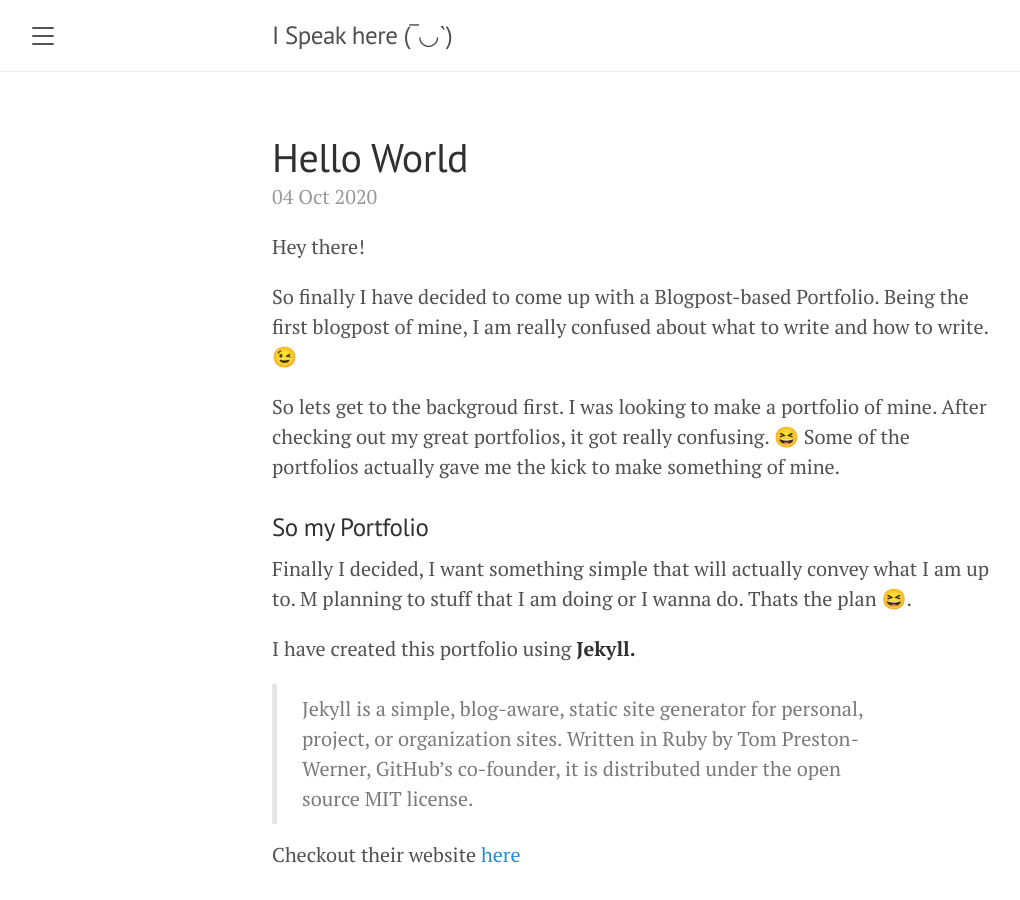
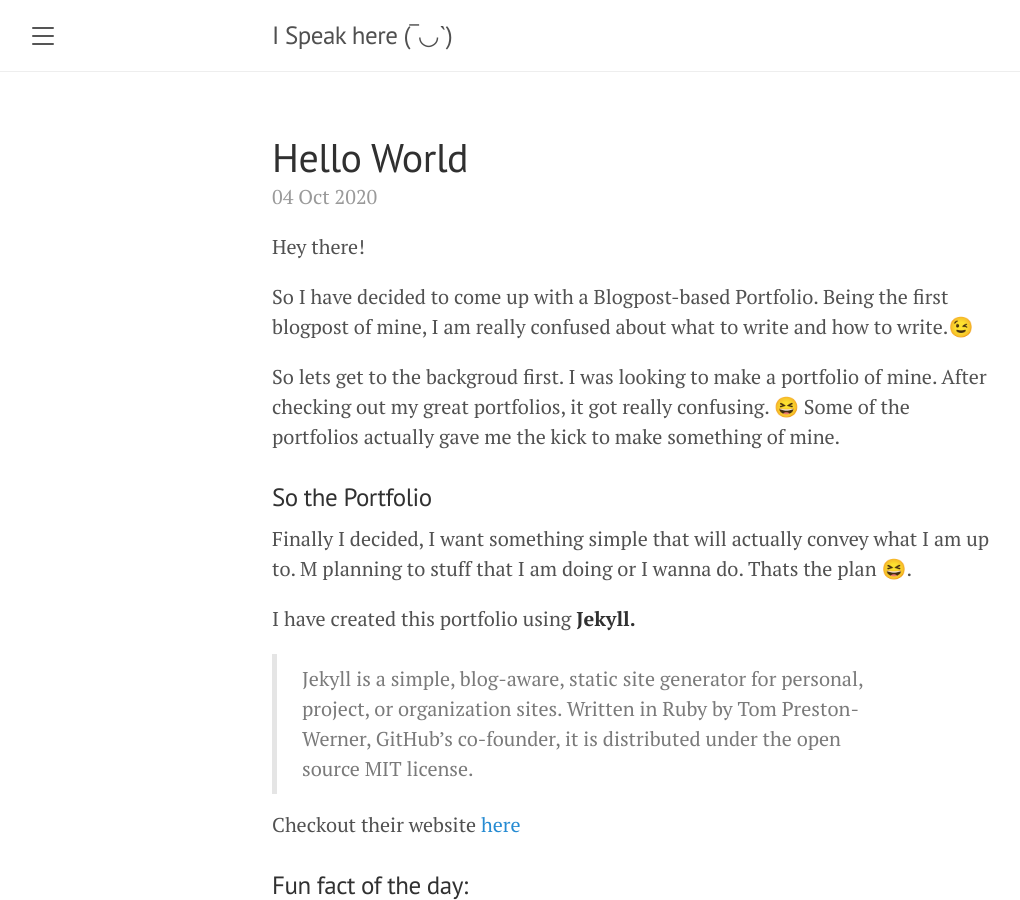
Before and after one commit to IshaanBhatnagar25/IshaanBhatnagar25.github.io, a Jekyll site: the page built from _posts/2020-10-04-HelloWorld.md, in a window 1280 px wide and 900 px high. Shown: the whole window, without its empty margins (8-1028 px from the left). Built offline with Jekyll 4.4.1, drawn with Linux system fonts in a browser that asks for light colours; nearby versions of some CDN libraries.

Commit message:
blog1-fix3

```diff
--- a/_posts/2020-10-04-HelloWorld.md
+++ b/_posts/2020-10-04-HelloWorld.md
@@ -6,7 +6,7 @@ snippet: The First Blog
 
 Hey there!
 <p>
-So finally I have decided to come up with a Blogpost-based Portfolio.
+So I have decided to come up with a Blogpost-based Portfolio.
 Being the first blogpost of mine, I am really confused about what to write and how to write.😉
 </p>
 
@@ -16,7 +16,7 @@ I was looking to make a portfolio of mine. After checking out my great portfolio
 Some of the portfolios actually gave me the kick to make something of mine.
 </p>
 
-### So my Portfolio
+### So the Portfolio
 <p>
 Finally I decided, I want something simple that will actually convey what I am up to.
 M planning to stuff that I am doing or I wanna do. Thats the plan 😆.
```
